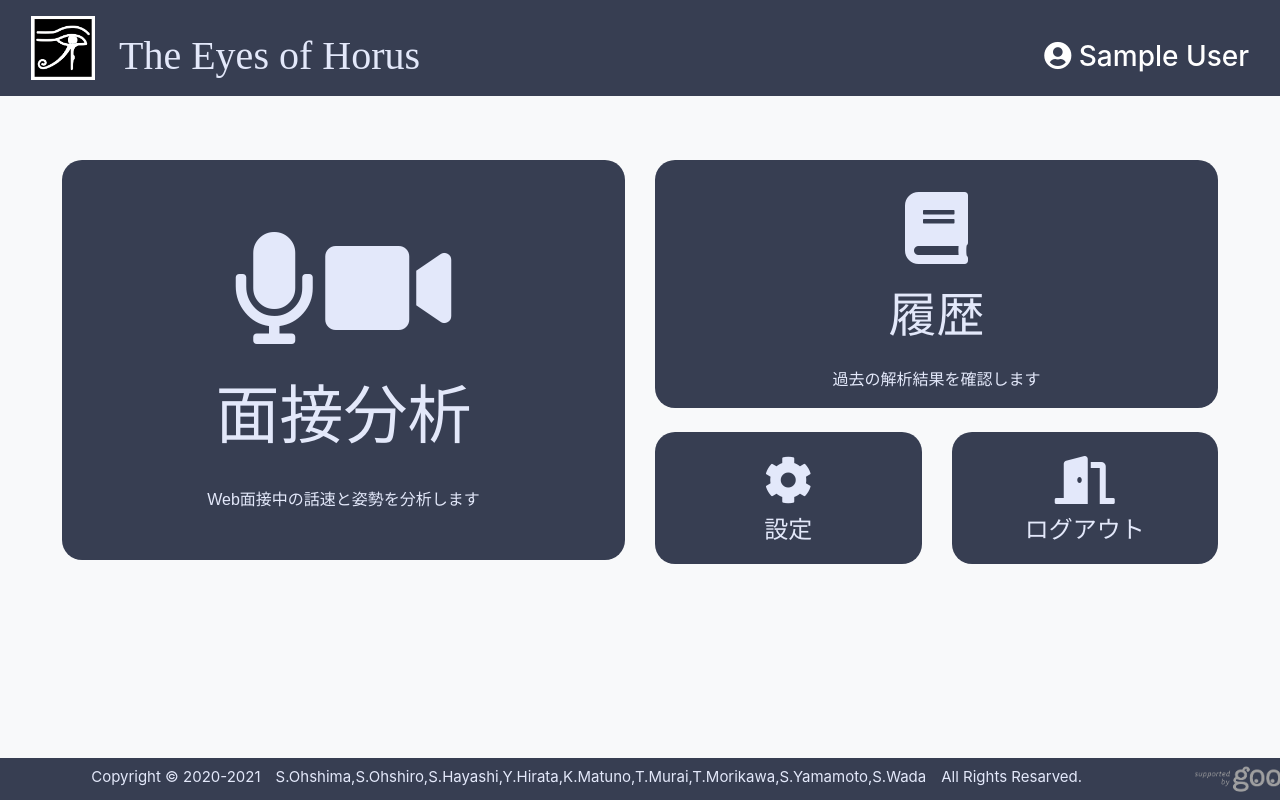
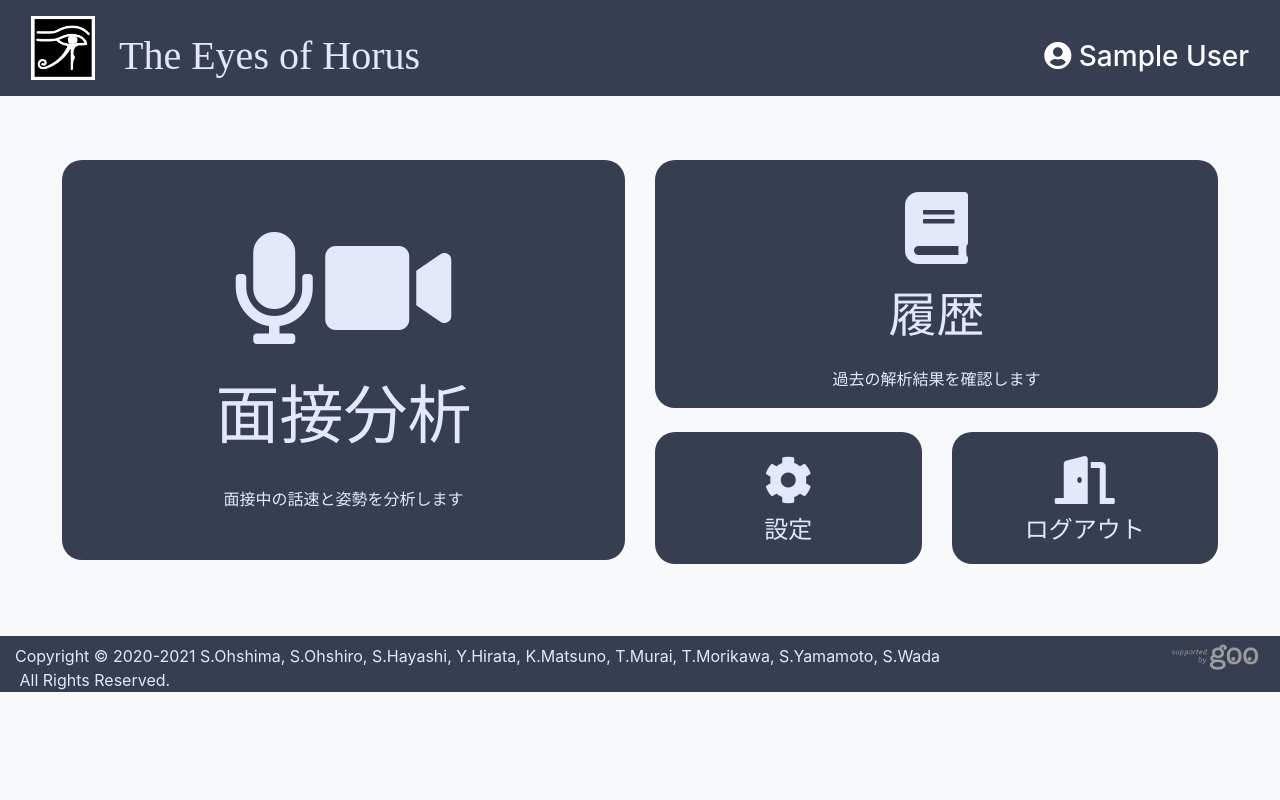
Before and after one commit to Hayashi08/hf21, a Flask app: page / in a window 1280 px wide. Run offline with Flask 2, Linux system fonts and the light colour scheme; the visitor is signed in with stand-in values (Sample User, id 1); data that the repository does not hold is empty; some libraries are stand-ins or nearby versions; some web fonts are replaced.

Commit message:
footerの問題を修正、layoutを整形

```diff
--- a/static/css/common.css
+++ b/static/css/common.css
@@ -2,7 +2,7 @@
 @import url('https://fonts.googleapis.com/css2?family=Kosugi&display=swap');
 
 a:hover{
-  	-webkit-transition: all 0.3s linear 0s;
+	-webkit-transition: all 0.3s linear 0s;
 	text-decoration: none;
 	opacity: 0.8;
 }
@@ -35,20 +35,19 @@ body{
 	min-height: 100vh;
 }
 
-#footer1{
-	text-align: center;
+._footer{
 	color: #e3e8fa;
-	/* position: absolute;
-	bottom: 0;  */
 	background-color: #373e52
 }
 
-#footer2{
+
+/* #footer1{
+	text-align: center;
+	color: #e3e8fa;
+	background-color: #373e52
+} */
+
+/* #footer2{
 	text-align: center;
 	font-size: 15px
-}
-
-footer{
-	margin-top: auto;
-	padding: 0;
-}
+} */
--- a/templates/index.html
+++ b/templates/index.html
@@ -9,24 +9,25 @@
 {% block content %}
 <div class="row p-3 mt-5 mb-2 mx-3 _article" id="row_01">
 		<div class="col-md-6 col-sm-12 mb-4" id="row_01-01">
-				<div id="js-show-popup" class="px-4 py-5 text-center _panel_record">
-						<i class="fas fa-microphone _main_logo mr-2"></i>
-						<i class="fas fa-video _main_logo mt-4 mb-4"></i>
-						<div class="_main_text mb-4">
+				<div id="js-show-popup" class="px-1 py-5 text-center _panel_record">
+						<i class="fas fa-microphone mt-4 mb-4 mr-2 _main_logo"></i>
+						<i class="fas fa-video mt-4 mb-4 _main_logo"></i>
+						<div class="mb-4 _main_text">
 								面接分析
 						</div>
-						<div class="_sub_text">
-								Web面接中の話速と姿勢を分析します
+						<div class="_sub_text ">
+								面接中の話速と姿勢を分析します
 						</div>
 				</div>
 		</div>
 		<!-- row_01の2番目の要素（row_01-02）をflexコンテナにし（d-flex）、子要素を縦に配置する（flex-colmn）-->
 		<div class="col-md-6 col-sm-12 d-flex flex-column mb-4" id="row_01-02">
-				<div class="text-center mb-4" id="dflex_01(row_01-02)-01">
+				<div class="row" id="dflex_01(row_01-02)-01">
+					<div class="col-12 mb-4">
 						<a href="/archive">
-								<div class="p-3 _panel_history">
-										<i class="fa fa-book _main_logo mt-3 mb-3"></i>
-										<div class="_main_text mb-3">
+								<div class="px-1 py-3 text-center _panel_history">
+										<i class="fa fa-book mt-3 mb-3 _main_logo "></i>
+										<div class="mb-3 _main_text">
 												履歴
 										</div>
 										<div class="_sub_text">
@@ -34,12 +35,12 @@
 										</div>
 								</div>
 						</a>
+					</div>
 				</div>
-				<!-- <div class="d-flex flex-row bd-highlight" id="row_01-02-02"> -->
 				<div class="row" id="dflex_01(row_01-02)-02">
-						<div class="col-sm-6 mb-4 text-center" id="row_02(dflex_01-02)-01">
+						<div class="col-sm-6 mb-4" id="row_02(dflex_01-02)-01">
 								<a href="/settings">
-										<div class="px-2 py-3 _panel_setting">
+										<div class="px-1 py-3 text-center _panel_setting">
 												<i class="fas fa-cog _main_logo mt-2 mb-2"></i>
 												<div class="_main_text">
 														設定
@@ -50,9 +51,8 @@
 										</div>
 								</a>
 						</div>
-								<!-- <div id="js-show-popup1" class="col-sm-6 text-center _main_item_logout"> -->
 						<div class="col-sm-6 mb-4 text-center" id="row_02(dflex_01-02)-02">
-								<div id="js-show-popup1" class="px-2 py-3 _panel_logout">
+								<div id="js-show-popup1" class="px-1 py-3 _panel_logout">
 										<i class="fas fa-door-open _main_logo mt-2 mb-2"></i>
 										<div class="_main_text">
 												ログアウト
--- a/templates/layout.html
+++ b/templates/layout.html
@@ -28,33 +28,56 @@
 <body class="bg-light">
     <!-- <div id="particles-js"></div> -->
 
-    <div class="container-fluid _zindex_1">
+    <div class="container-fluid _zindex_1" id="wrap">
 
+        <header>
+            <nav>
                 <div class="pt-3 pb-1 px-3 row _nav">
-            <!-- <div class="col-1"> -->
                     <div class="col-md-8 col-sm-12">
                         <div class="float-left mr-4">
                             <img src="{{ url_for('static', filename='asets/horus.jpg') }}" width="64px" height="auto">
                         </div>
-                <!-- <div class="col-4 h1 my-2 main_title"> -->
                         <div class="float-left pt-3 pb-1 text-left h1 _main_title">
                             The Eyes of Horus
                         </div>
                     </div>
                 {% if current_user.is_active %}
-            <!-- <div class="col text-right h3 mt-3"> -->
                     <div class="col-md-4 col-sm-12 pt-4 pb-1 text-right h3 _user_info">
                         <i class="fas fa-user-circle text-white"></i>
                         <span class="text-white">{{ current_user.name }}</span>
                     </div>
                 {% endif %}
                 </div>
+            </nav>
+        </header>
 
+        <main>
             {% block content %}
             <!-- ここにメインコンテンツが入る。 -->
             {% endblock %}
+        </main>
 
+        <footer>
+            <div class="row _footer">
+                <div class=" col-md-10 col-sm-12 mt-2 text-left">
+                        <div class="float-left">
+                            Copyright © 2020-2021
                         </div>
+                        <div class="float-left">
+                            &nbsp;S.Ohshima, S.Ohshiro, S.Hayashi, Y.Hirata, K.Matsuno, T.Murai, T.Morikawa, S.Yamamoto, S.Wada
+                        </div>
+                        <div class="float-left">
+                            &nbsp;All Rights Reserved.
+                        </div>
+                </div>
+                <div class="col-md-2 col-sm-12 text-right">
+                    <a href="http://www.goo.ne.jp/">
+                        <img src="{{ url_for('static', filename='asets/sgoo.jpg') }}" alt="supported by goo"title="supported by goo" width="100px" height="auto">
+                    </a>
+                </div>
+            </div>
+        </footer>
+
 
     <!-- <script src="{{ url_for('static', filename='js/particles.js') }}"></script>
         <script src="{{ url_for('static', filename='js/set_bubble.js') }}"></script>
@@ -64,20 +87,6 @@
 {% block script %}
 <!-- ここにスクリプトが入る。 -->
 {% endblock %}
-<footer class="footer">
-    <div id="footer1" class="col-12">
-        <div class="row ">
-            <div class=" col-11 mt-2" id="footer2">
-                Copyright © 2020-2021　S.Ohshima,S.Ohshiro,S.Hayashi,Y.Hirata,K.Matuno,T.Murai,T.Morikawa,S.Yamamoto,S.Wada　All Rights Resarved.
-            </div>
-            <div class="col-1">
-                <a href="http://www.goo.ne.jp/">
-                    <img src="{{ url_for('static', filename='asets/sgoo.jpg') }}" alt="supported by goo"title="supported by goo" width="100px" height="auto">
-                </a>
-            </div>
-        </div>
-    </div>
-</footer>
 
 
 </html>
```
Lines whose indentation alone changed are shown as unchanged.
